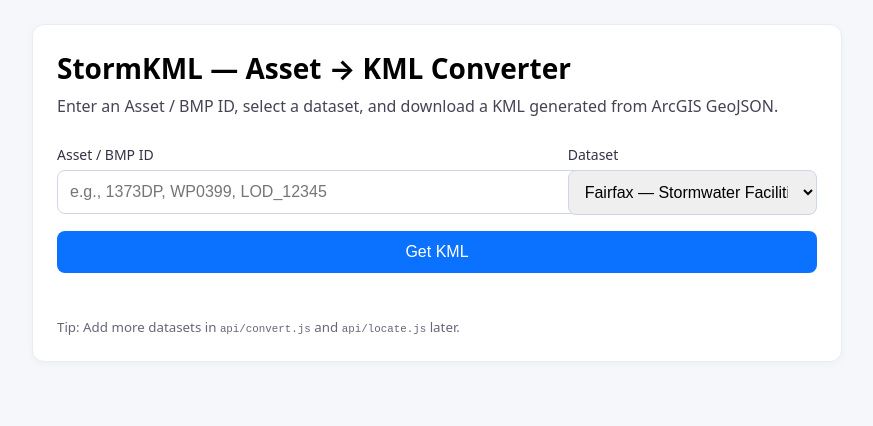
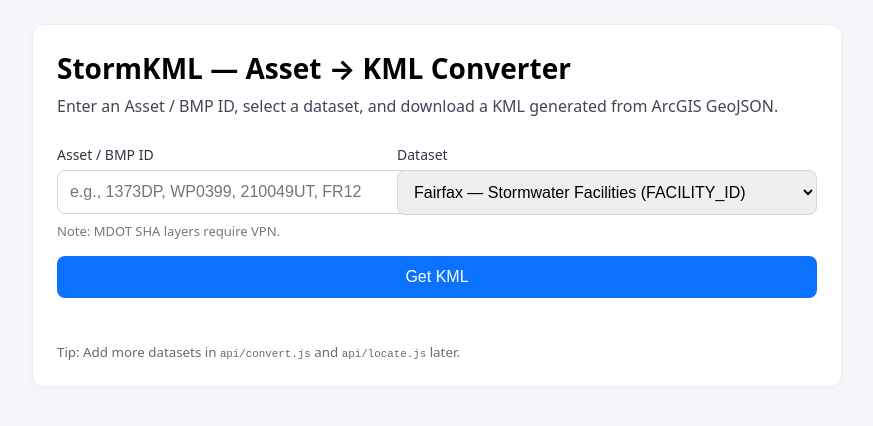
Before and after one commit to bigmomma-85/mapbuddy, a website: page index.html in a window 1280 px wide. Shown: the whole page, without its empty margins (203-1076 px from the left). Drawn offline with Linux system fonts and the light colour scheme.

Commit message:
Update index.html

```diff
--- a/index.html
+++ b/index.html
@@ -18,6 +18,7 @@
       @media (min-width:720px) { .row { grid-template-columns: 2fr 1fr; } }
       #status { margin-top:12px; min-height:20px; color:#222; }
       #mapsLink { margin-top:10px; }
+      .hint { margin-top:8px; color:#777; font-size:13px; }
     </style>
   </head>
   <body>
@@ -27,14 +28,26 @@
 
       <div class="row">
         <div>
-          <label>Asset / BMP ID</label>
-          <input id="asset" placeholder="e.g., 1373DP, WP0399, LOD_12345" />
+          <label for="asset">Asset / BMP ID</label>
+          <input id="asset" placeholder="e.g., 1373DP, WP0399, 210049UT, FR12" />
+          <div class="hint">Note: MDOT SHA layers require VPN.</div>
         </div>
+
         <div>
-          <label>Dataset</label>
-          <select id="dataset">
+          <label for="dataset">Dataset</label>
+          <select id="dataset" name="dataset" style="min-width: 420px">
             <option value="fairfax_bmps">Fairfax — Stormwater Facilities (FACILITY_ID)</option>
             <option value="mdsha_landscape">MDOT SHA — Managed Landscape (LOD_ID)</option>
+
+            <optgroup label="MDOT SHA — TMDL">
+              <option value="mdsha_tmdl_any">MDOT SHA — TMDL (Auto-detect)</option>
+              <option value="mdsha_tmdl_structures">TMDL — Stormwater Control Structures</option>
+              <option value="mdsha_tmdl_retrofits">TMDL — Retrofits</option>
+              <option value="mdsha_tmdl_tree_plantings">TMDL — Tree Plantings</option>
+              <option value="mdsha_tmdl_pavement_removals">TMDL — Pavement Removals</option>
+              <option value="mdsha_tmdl_stream_restorations">TMDL — Stream Restorations</option>
+              <option value="mdsha_tmdl_outfall_stabilizations">TMDL — Outfall Stabilizations</option>
+            </optgroup>
           </select>
         </div>
       </div>
@@ -104,10 +117,10 @@
         try {
           // 1) Get centroid + Google Maps link
           const info = await locate(asset, dataset);
-          if (info?.googleMapsUrl) {
+          if (info?.googleMapsUrl && info?.centroid) {
             mapsLinkEl.innerHTML =
               `<a href="${info.googleMapsUrl}" target="_blank" rel="noopener">Open in Google Maps</a>` +
-              ` &middot; <small>lat ${info.centroid.lat.toFixed(6)}, lng ${info.centroid.lng.toFixed(6)}</small>`;
+              ` &middot; <small>lat ${Number(info.centroid.lat).toFixed(6)}, lng ${Number(info.centroid.lng).toFixed(6)}</small>`;
           }
 
           // 2) Download the KML
```
